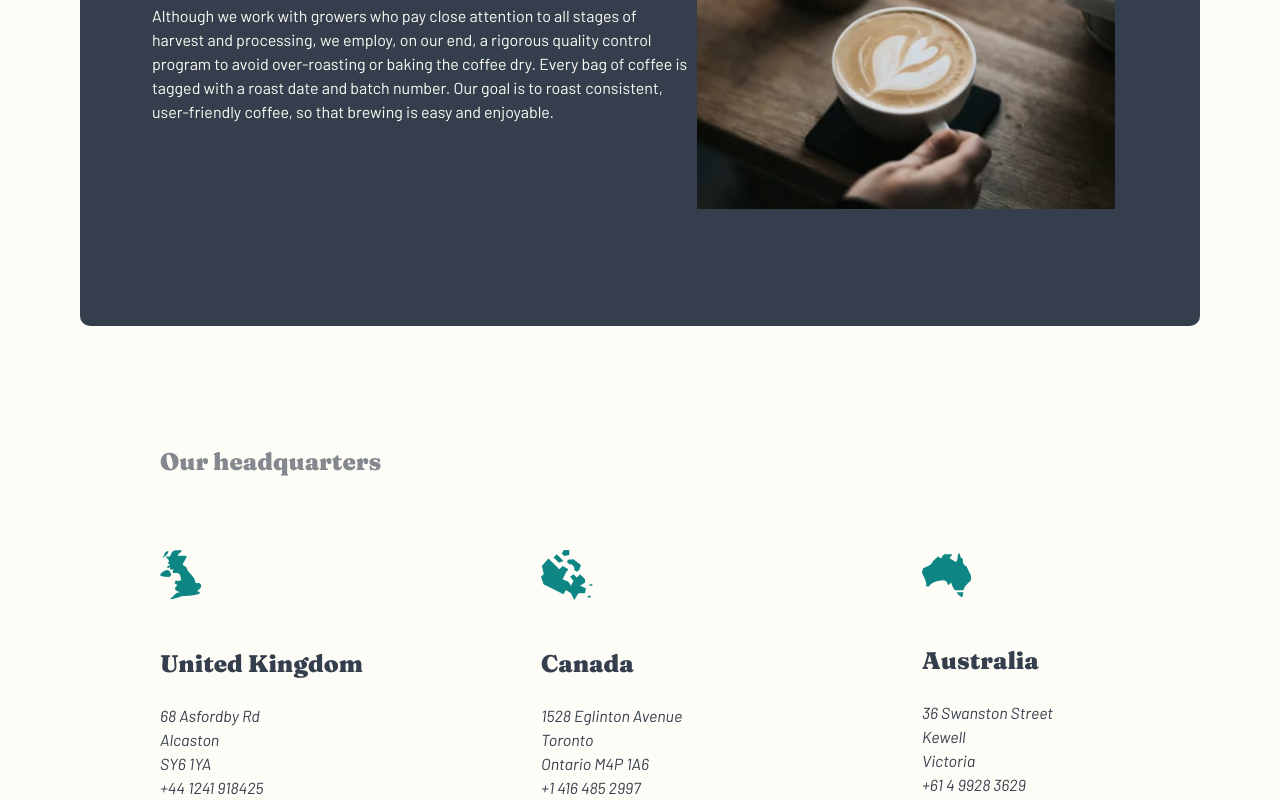
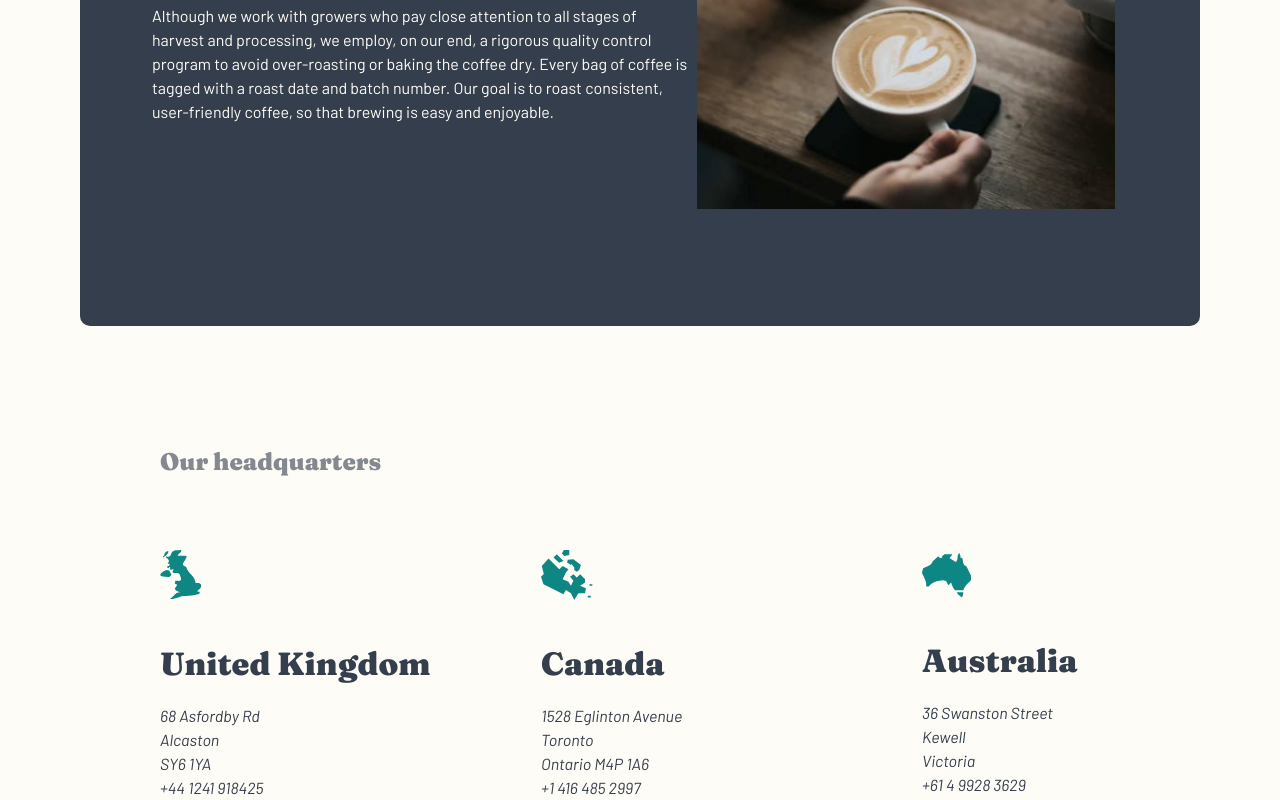
Before and after one commit to zyadfallatah/frontend-mentor-challenge-10, a React (Vite) app: page /about in a window 1280 px wide. Shown: the part 1604-2404 px from the top of the page. Built offline with nearby package versions, Linux system fonts and the light colour scheme.

Commit message:
Changed font-size on large screen for Headquareter

```diff
--- a/src/layouts/MainLayout.tsx
+++ b/src/layouts/MainLayout.tsx
@@ -7,7 +7,7 @@ const MainLayout = () => {
     <>
       <NavBar />
       <Outlet />
-      {/* <Footer /> It will be Returned After All Pages Added */}
+      {/* <Footer /> */}
     </>
   );
 };
--- a/src/pages/about/Headquarter.tsx
+++ b/src/pages/about/Headquarter.tsx
@@ -10,7 +10,9 @@ const Headquarter = ({ image, country, address }: Headquarter) => {
   return (
     <div className={`text-dark-grey-blue text-center md:text-left`}>
       <img src={image} alt="" className="mx-auto mb-12 md:mx-0" />
-      <h3 className="text-[1.75rem] font-black mb-6 md:text-2xl">{country}</h3>
+      <h3 className="text-[1.75rem] font-black mb-6 md:text-2xl xl:text-[2rem]">
+        {country}
+      </h3>
       <address className="min-w-[222px] xl:min-w-[285px]">
         {getAddressArray.map((addressData, index) => {
           return <p key={index}>{addressData}</p>;
```
